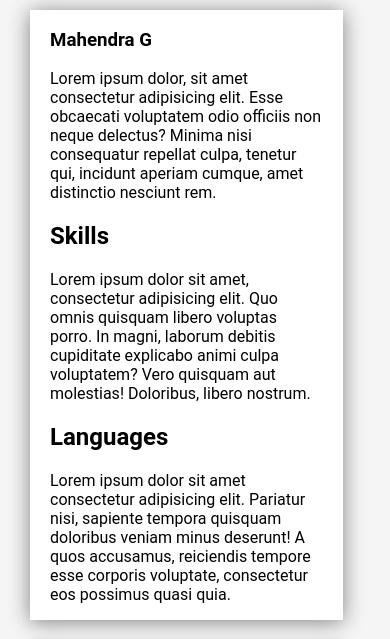
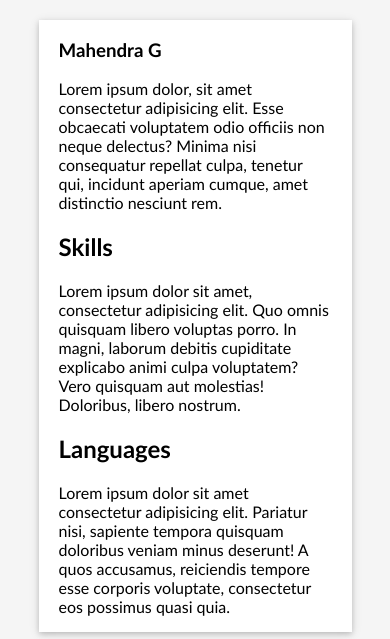
Before and after one commit to mahendra-gangurde/UI-Demo, a plain HTML site: page Flex-Box/index.html in a window 390 px wide. Shown: the top 639 px of the page. Drawn offline with Linux system fonts and the light colour scheme.

Commit message:
Update main.css

```diff
--- a/Flex-Box/main.css
+++ b/Flex-Box/main.css
@@ -1,6 +1,6 @@
 body {
   background-color: whitesmoke;
-  font-family: "Roboto", sans-serif;
+  font-family: "Gill Sans", "Gill Sans MT", Calibri, "Trebuchet MS", sans-serif;
   margin: 0;
 }
 
@@ -25,7 +25,8 @@ body {
   flex-direction: column;
   min-height: 700px;
   width: 35%;
-  box-shadow: 0px 2px 20px 0px gray;
+  box-shadow: 0 2px 5px 0 rgba(0, 0, 0, 0.16), 0 2px 10px 0 rgba(0, 0, 0, 0.12);
+  xbox-shadow: 0px 2px 20px 0px gray;
   padding: 00px 20px;
   background-color: white;
 }
@@ -33,9 +34,10 @@ body {
 .right-container {
   display: flex;
   flex-direction: column;
-  justify-content: flex-start;
+  justify-content: center;
   width: 70%;
   margin: 0px 20px;
+  align-items: center;
 }
 
 #work-experience {
@@ -72,7 +74,10 @@ body {
     display: flex;
     flex-direction: column;
     justify-content: center;
-    margin: 10px 0px 0px 10px;
+    /* margin: 10px 0px 0px 10px; */
+    align-items: center;
+    margin-left: auto;
+    margin-right: auto;
   }
 
   .left-container {
```
